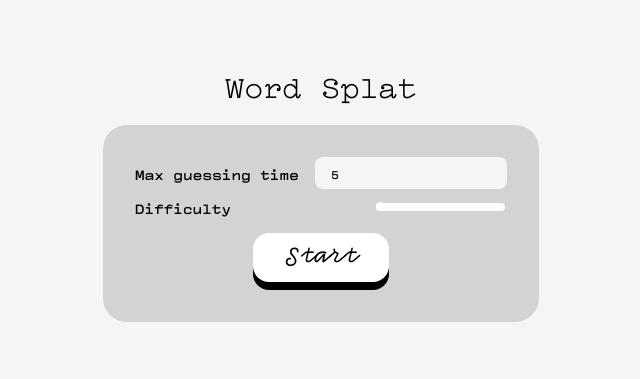
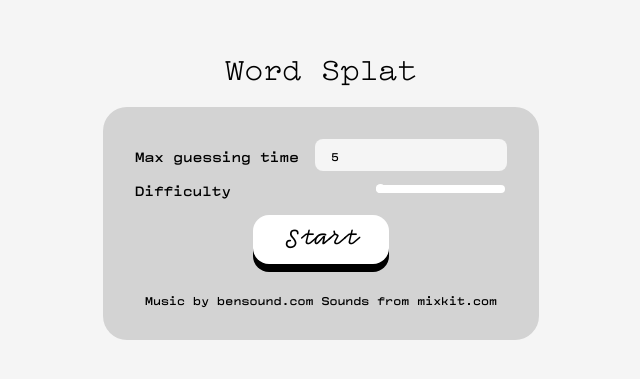
Before and after one commit to emendoza2/word-splat, a SvelteKit app: page /game/settings in a window 1280 px wide. Shown: the part 217-596 px from the top of the page, without its empty margins (319-959 px from the left). Built offline with nearby package versions, Linux system fonts and the light colour scheme.

Commit message:
Add first sounds

```diff
--- a/src/routes/game/+page.svelte
+++ b/src/routes/game/+page.svelte
@@ -51,6 +51,10 @@
 		}
 	});
 
+	const gameMusic = new Howl({
+		src: ['sounds/jazzcomedy.mp3']
+	})
+
 	function cancelDeathTimer() {
 		if (deathTimer) clearTimeout(deathTimer);
 	}
@@ -100,6 +104,7 @@
 		nChars =
 			Math.floor(Math.min(window?.innerWidth || 720, 720) / charSize / 1.4) - (ngram.length % 2);
 		nChars += 1 - (nChars % 2);
+		gameMusic.play();
 	});
 
 	// TODO figure out the height stuff
--- a/src/routes/game/settings/+page.svelte
+++ b/src/routes/game/settings/+page.svelte
@@ -28,6 +28,12 @@
 		</div>
 		<p>
 			<a class="start-button" href="/game">Start</a>
+		</p>
+		<p>
+			<small>
+				Music by bensound.com
+				Sounds from mixkit.com
+			</small>
 		</p>
 	</div>
 </div>
```
